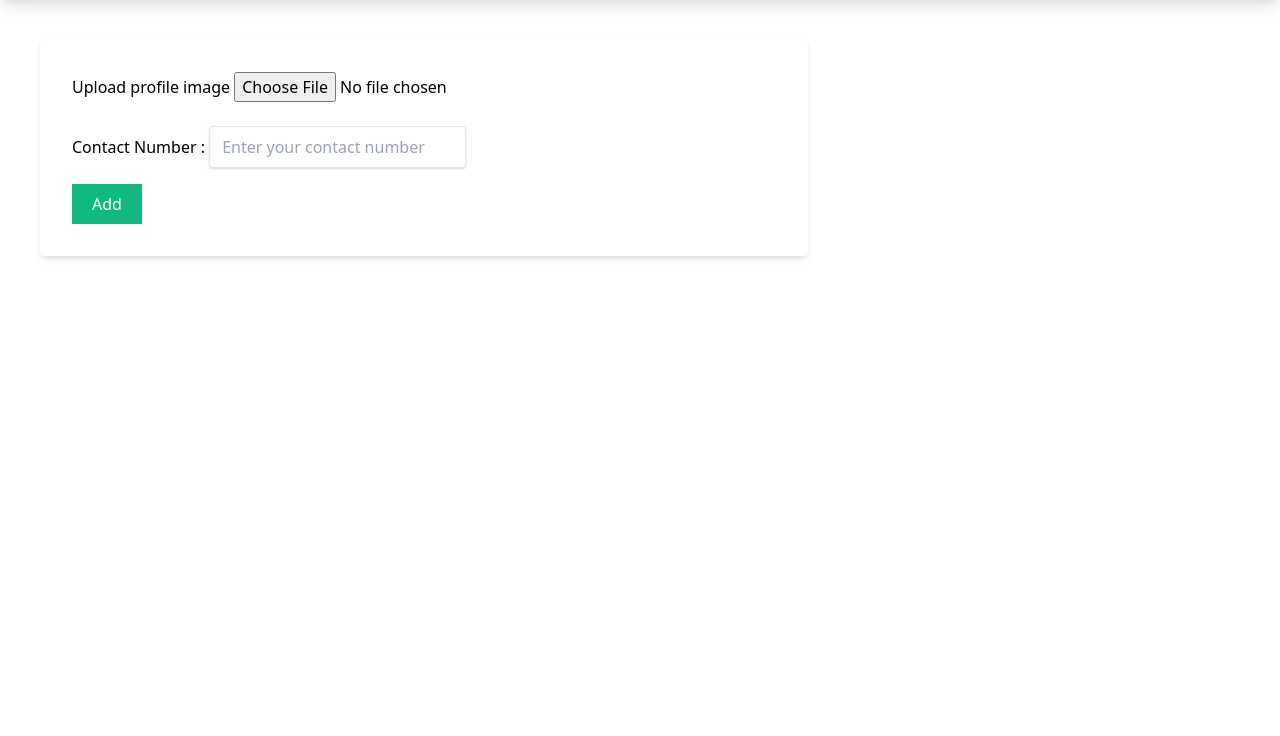
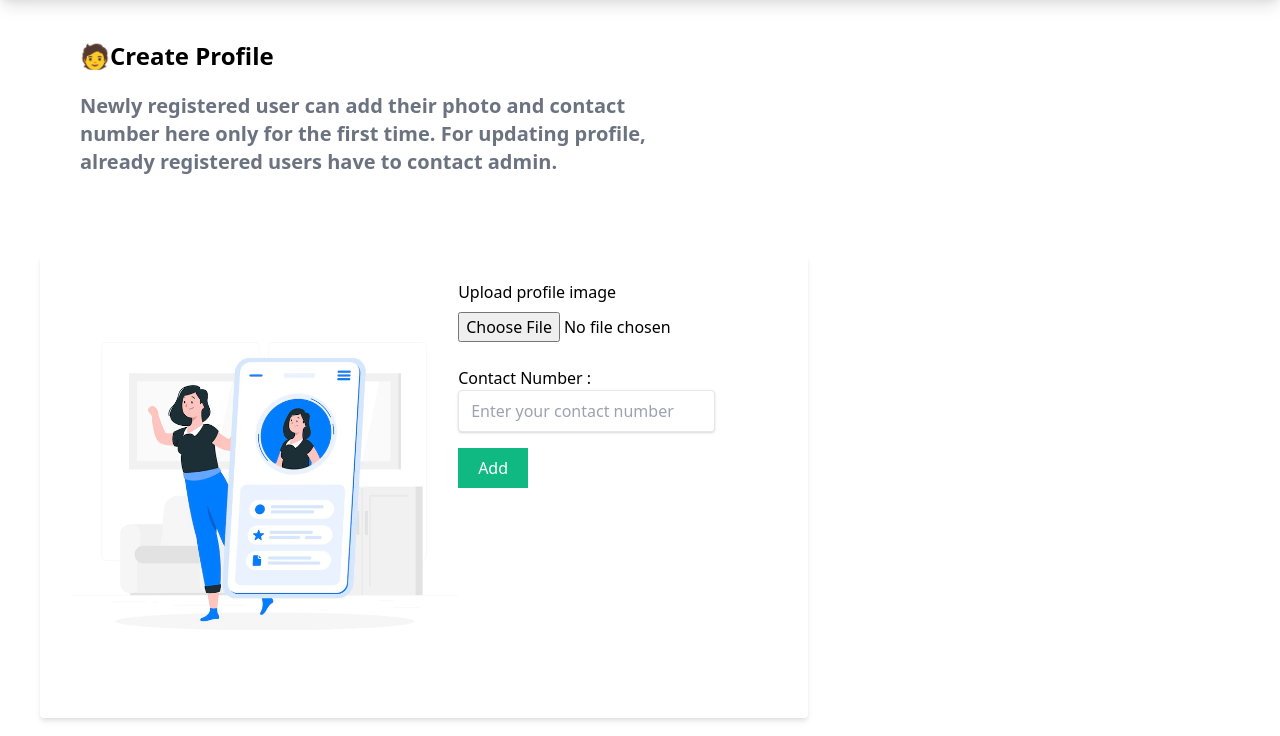
Before and after one commit to adityaganji889/Buy-And-Sell-Website, a Django app: page /users/createprofile/ in a window 1280 px wide. Shown: the part 64-800 px from the top of the page. Run offline with Django 4.2, Linux system fonts and the light colour scheme; style sheets or scripts are compiled from the project's sources; parts of the project's set-up code (start-up, migrations or seed data) failed here and were passed over; some libraries are stand-ins or nearby versions.

Commit message:
Update createprofile.html

```diff
--- a/users/templates/users/createprofile.html
+++ b/users/templates/users/createprofile.html
@@ -1,7 +1,17 @@
 {% extends 'myapp/base.html' %}
 {% block content %}
-<form method="post" enctype="multipart/form-data" class="bg-white shadow-md m-10 w-3/5 rounded px-8 pt-6 pb-8 mb-4">
+{% load static %}
+<div class="text-2xl ml-10 p-10 font-bold">🧑Create Profile
+    <p class="mt-3 text-base text-gray-500 sm:mt-5 sm:text-lg sm:max-w-xl sm:mx-auto md:mt-5 md:text-xl lg:mx-0 font-semibold">
+        Newly registered user can add their photo and contact number here only for the first time. For updating profile, already registered users have to contact admin.
+    </p>
+</div>
+<form method="post" enctype="multipart/form-data" class="flex bg-white shadow-md m-10 w-3/5 rounded px-8 pt-6 pb-8 mb-4">
     {% csrf_token %}
+    <div>
+        <img class="mt-3 sm:mt-5 sm:text-lg sm:max-w-xl sm:mx-auto md:mt-5 md:text-xl lg:mx-0" src="{% static 'myapp/images/profile.jpg' %}" alt='job hunt' style='width: 100%;' />
+    </div>
+    <div>
         <div class="mb-4">
             <label for="">Upload profile image</label>
             <input class="py-2" placeholder="Upload a clear profile image" type="file" accept="image/*" name="upload" id="upload">
@@ -10,6 +20,7 @@
              <label for="">Contact Number : </label>
              <input class="shadow appearance-none border rounded py-2 px-3 mr-10 text-gray-700" placeholder="Enter your contact number" type="text"  name="contact_number" id="contact_number">
          </div>
-    <input type="submit" class="bg-green-500 text-white px-5 py-2" name="Add" value="Add">
+         <input type="submit" class="bg-green-500 hover:bg-green-700 text-white px-5 py-2" name="Add" value="Add">
+    </div>
 </form>
 {% endblock %}
```
Lines whose indentation alone changed are shown as unchanged.
